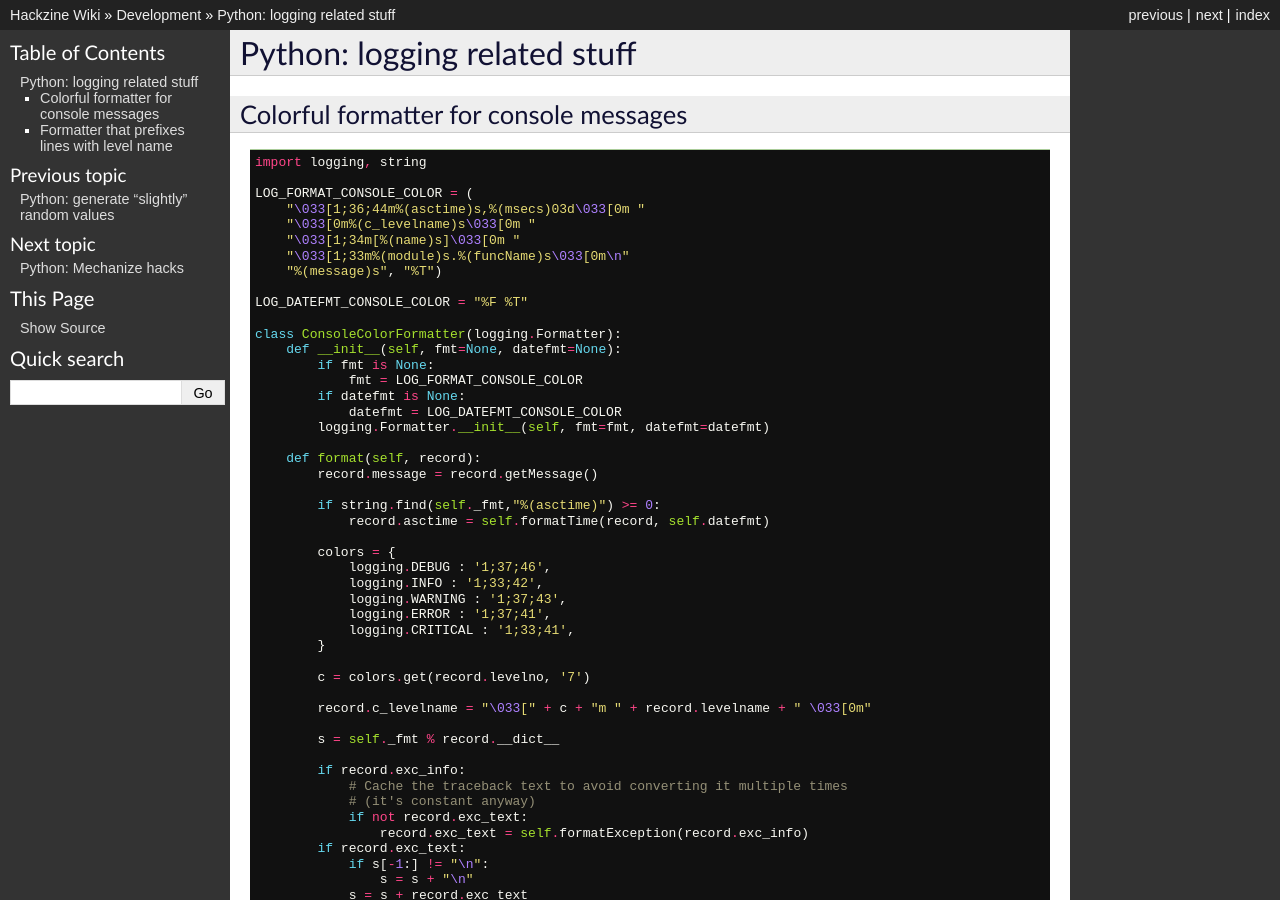
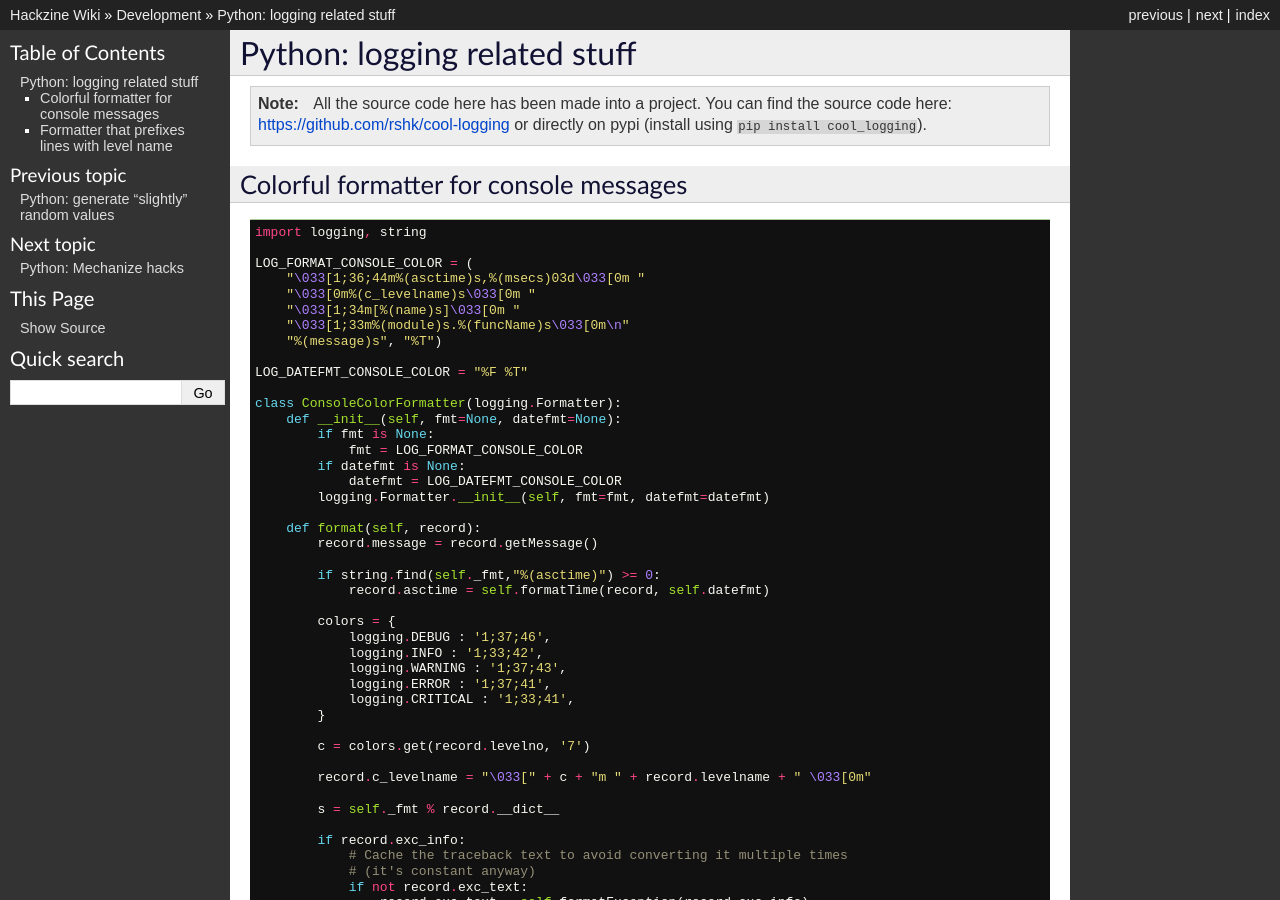
Before and after one commit to rshk/wiki.hackzine.org, a Sphinx documentation site: the page built from source/development/python/logging.rst, in a window 1280 px wide and 900 px high. Built offline with Sphinx 7.4.7, drawn with Linux system fonts in a browser that asks for light colours; formulas are drawn with MathJax 3; comment, search, counter and statistics services are not loaded.

Commit message:
Added information about cool-logging project

```diff
--- a/source/development/python/logging.rst
+++ b/source/development/python/logging.rst
@@ -1,8 +1,15 @@
 Python: logging related stuff
-####
+#############################
+
+
+.. note::
+    All the source code here has been made into a project.
+    You can find the source code here: https://github.com/rshk/cool-logging
+    or directly on pypi (install using ``pip install cool_logging``).
+
 
 Colorful formatter for console messages
-====
+=======================================
 
 .. code-block:: python
 
@@ -65,7 +72,7 @@ Colorful formatter for console messages
 
 
 Formatter that prefixes lines with level name
-====
+=============================================
 
 .. code-block:: python
 
```
